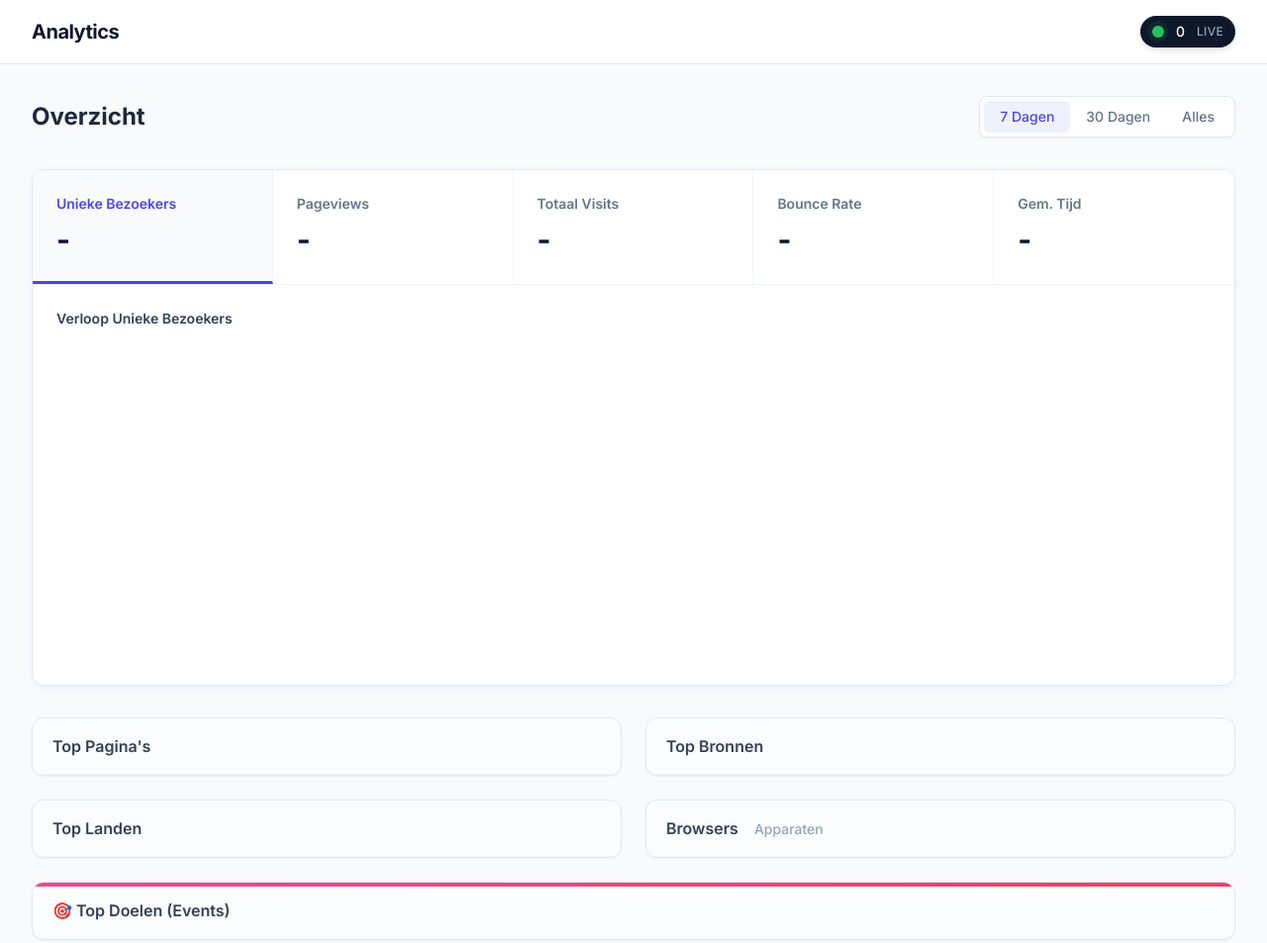
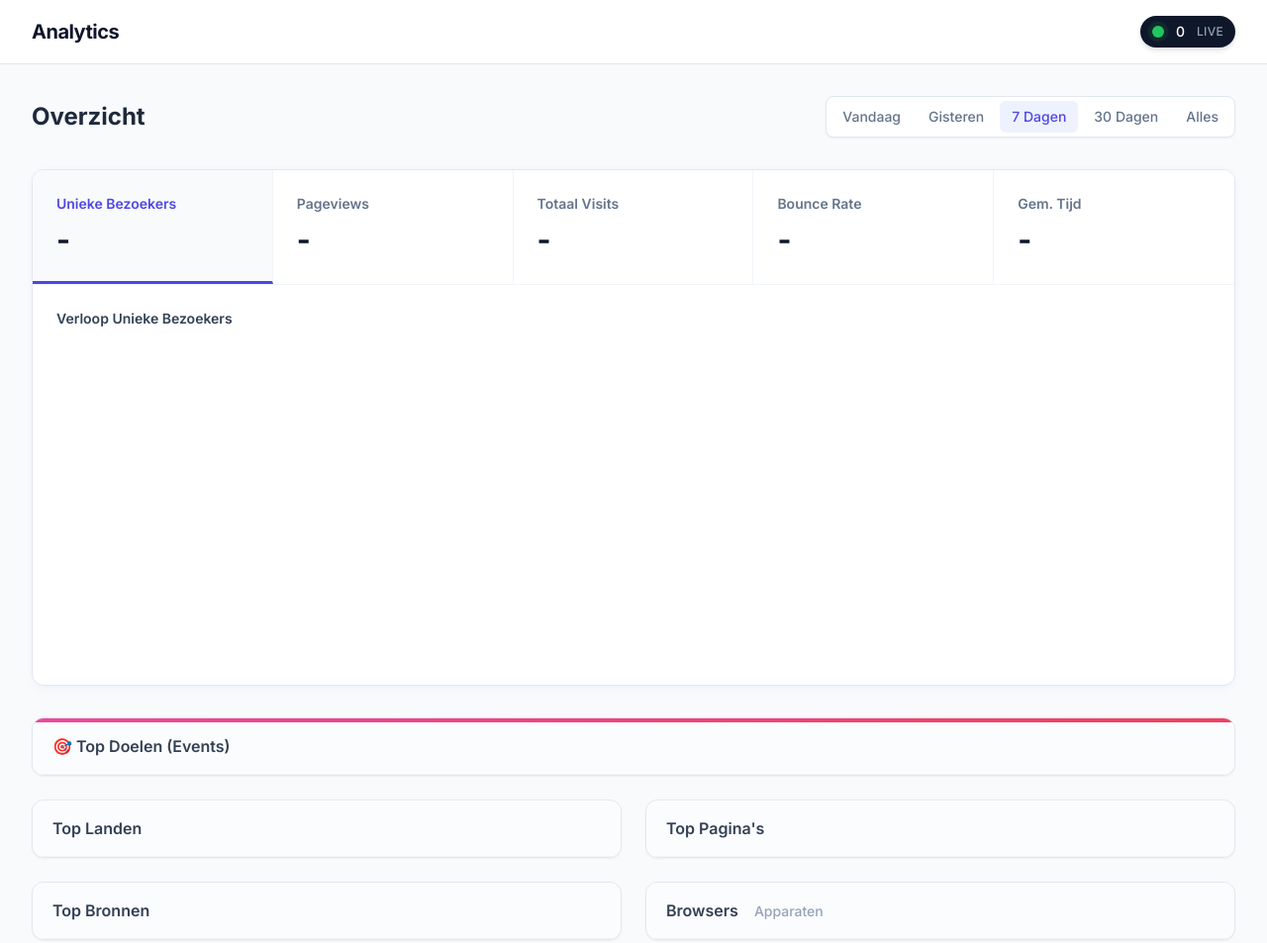
Before and after one commit to rv-bokhoven/mijn-analytics, a website: page public/dashboard.html in a window 1280 px wide. Shown: the top 953 px of the page at 99% size. Drawn offline with nearby package versions, Linux system fonts and the light colour scheme; no server answers.

Commit message:
extra date filters

```diff
--- a/public/dashboard.html
+++ b/public/dashboard.html
@@ -49,10 +49,12 @@
 
         <div class="flex flex-col md:flex-row justify-between items-center mb-8 gap-4">
             <h2 class="text-2xl font-bold text-slate-800">Overzicht</h2>
-            <div class="bg-white p-1 rounded-lg border border-slate-200 shadow-sm flex">
-                <button onclick="setPeriod(7, this)" class="filter-btn px-4 py-1.5 text-sm font-medium rounded-md text-indigo-600 bg-indigo-50 transition-all">7 Dagen</button>
-                <button onclick="setPeriod(30, this)" class="filter-btn px-4 py-1.5 text-sm font-medium rounded-md text-slate-500 hover:text-slate-900 transition-all">30 Dagen</button>
-                <button onclick="setPeriod('all', this)" class="filter-btn px-4 py-1.5 text-sm font-medium rounded-md text-slate-500 hover:text-slate-900 transition-all">Alles</button>
+            <div class="bg-white p-1 rounded-lg border border-slate-200 shadow-sm flex flex-wrap gap-1">
+                <button onclick="setPeriod('today', this)" class="filter-btn px-3 py-1.5 text-sm font-medium rounded-md text-slate-500 hover:text-slate-900 transition-all">Vandaag</button>
+                <button onclick="setPeriod('yesterday', this)" class="filter-btn px-3 py-1.5 text-sm font-medium rounded-md text-slate-500 hover:text-slate-900 transition-all">Gisteren</button>
+                <button onclick="setPeriod(7, this)" class="filter-btn px-3 py-1.5 text-sm font-medium rounded-md text-indigo-600 bg-indigo-50 transition-all">7 Dagen</button>
+                <button onclick="setPeriod(30, this)" class="filter-btn px-3 py-1.5 text-sm font-medium rounded-md text-slate-500 hover:text-slate-900 transition-all">30 Dagen</button>
+                <button onclick="setPeriod('all', this)" class="filter-btn px-3 py-1.5 text-sm font-medium rounded-md text-slate-500 hover:text-slate-900 transition-all">Alles</button>
             </div>
         </div>
 
@@ -87,6 +89,19 @@
 
         <div class="grid grid-cols-1 md:grid-cols-2 gap-6">
 
+            <div class="bg-white rounded-xl border border-slate-200 shadow-sm overflow-hidden flex flex-col relative md:col-span-2">
+                <div class="absolute top-0 left-0 right-0 h-1 bg-gradient-to-r from-pink-500 to-rose-500"></div>
+                <div class="px-5 py-4 border-b border-slate-100 bg-slate-50/50">
+                    <h3 class="font-semibold text-slate-700">🎯 Top Doelen (Events)</h3>
+                </div>
+                <div id="eventsList" class="flex-1 overflow-y-auto max-h-96"></div>
+            </div>
+
+            <div class="bg-white rounded-xl border border-slate-200 shadow-sm overflow-hidden flex flex-col">
+                <div class="px-5 py-4 border-b border-slate-100 bg-slate-50/50"><h3 class="font-semibold text-slate-700">Top Landen</h3></div>
+                <div id="countriesList" class="flex-1 overflow-y-auto max-h-96"></div>
+            </div>
+
             <div class="bg-white rounded-xl border border-slate-200 shadow-sm overflow-hidden flex flex-col">
                 <div class="px-5 py-4 border-b border-slate-100 bg-slate-50/50"><h3 class="font-semibold text-slate-700">Top Pagina's</h3></div>
                 <div id="pagesList" class="flex-1 overflow-y-auto max-h-96"></div>
@@ -98,24 +113,11 @@
             </div>
 
             <div class="bg-white rounded-xl border border-slate-200 shadow-sm overflow-hidden flex flex-col">
-                <div class="px-5 py-4 border-b border-slate-100 bg-slate-50/50"><h3 class="font-semibold text-slate-700">Top Landen</h3></div>
-                <div id="countriesList" class="flex-1 overflow-y-auto max-h-96"></div>
-            </div>
-
-            <div class="bg-white rounded-xl border border-slate-200 shadow-sm overflow-hidden flex flex-col">
                 <div class="px-5 py-4 border-b border-slate-100 bg-slate-50/50 flex items-baseline gap-4">
                     <button onclick="switchDeviceTab('browsers')" id="tab-browsers" class="font-semibold text-slate-700 hover:text-slate-900 focus:outline-none">Browsers</button>
                     <button onclick="switchDeviceTab('devices')" id="tab-devices" class="text-sm font-medium text-slate-400 hover:text-slate-700 focus:outline-none">Apparaten</button>
                 </div>
                 <div id="deviceContainer" class="flex-1 overflow-y-auto max-h-96"></div>
-            </div>
-
-            <div class="bg-white rounded-xl border border-slate-200 shadow-sm overflow-hidden flex flex-col relative md:col-span-2">
-                <div class="absolute top-0 left-0 right-0 h-1 bg-gradient-to-r from-pink-500 to-rose-500"></div>
-                <div class="px-5 py-4 border-b border-slate-100 bg-slate-50/50">
-                    <h3 class="font-semibold text-slate-700">🎯 Top Doelen (Events)</h3>
-                </div>
-                <div id="eventsList" class="flex-1 overflow-y-auto max-h-96"></div>
             </div>
 
         </div>
@@ -156,7 +158,7 @@
             return icons.desktop;
         }
 
-        // --- RENDER LIST (De Uitlijning Fix) ---
+        // --- RENDER LIST (Met perfecte uitlijning) ---
         function renderList(elementId, dataObj, listType = null) {
             const container = document.getElementById(elementId);
             container.innerHTML = '';
@@ -194,7 +196,7 @@
                         ${iconHtml}
                         <span class="text-sm font-medium text-slate-700 truncate" title="${label}">${label}</span>
                     </div>
-                    <span class="relative z-10 text-sm text-slate-600 font-bold font-variant-numeric flex-shrink-0">${count}</span>
+                    <span class="relative z-10 text-sm text-slate-600 font-bold font-variant-numeric flex-shrink-0 ml-2">${count}</span>
                 `;
                 container.appendChild(div);
             });
@@ -213,8 +215,7 @@
             currentDeviceTab = tab;
             const btnB = document.getElementById('tab-browsers');
             const btnD = document.getElementById('tab-devices');
-
-            const activeClass = ['font-semibold', 'text-slate-700'];
+            const activeClass = ['font-semibold', 'text-slate-700', 'text-base'];
             const inactiveClass = ['font-medium', 'text-slate-400', 'text-sm'];
 
             if (tab === 'browsers') {
@@ -228,7 +229,7 @@
             }
         }
 
-        // --- DATA VERWERKING ---
+        // --- DATA LOGICA ---
         function calculateMetrics(data) {
             const uniqueIds = new Set(); const sessions = {};
             data.forEach(view => {
@@ -258,20 +259,13 @@
             chartDataVisitors = {}; chartDataViews = {};
 
             data.forEach(view => {
-                // 1. Standaard Tellers
                 const country = view.country || 'Onbekend'; if(!counts.countries[country]) counts.countries[country] = new Set(); counts.countries[country].add(view.visitorId);
                 const p = new URL(view.url).pathname; if(!counts.pages[p]) counts.pages[p] = new Set(); counts.pages[p].add(view.visitorId);
                 let ref = view.referrer; if (!ref || ref.includes(window.location.hostname) || ref === 'Direct') ref = 'Direct'; else try { ref = new URL(ref).hostname; } catch {} if(!counts.referrers[ref]) counts.referrers[ref] = new Set(); counts.referrers[ref].add(view.visitorId);
                 const dev = view.device || 'Onbekend'; if(!counts.devices[dev]) counts.devices[dev] = new Set(); counts.devices[dev].add(view.visitorId);
                 const brow = view.browser || 'Onbekend'; if(!counts.browsers[brow]) counts.browsers[brow] = new Set(); counts.browsers[brow].add(view.visitorId);
+                if (view.eventName) { if (!counts.events[view.eventName]) counts.events[view.eventName] = new Set(); counts.events[view.eventName].add(view.visitorId); }
 
-                // 2. EVENTS TELLEN (NIEUW!)
-                if (view.eventName) {
-                    if (!counts.events[view.eventName]) counts.events[view.eventName] = new Set();
-                    counts.events[view.eventName].add(view.visitorId);
-                }
-
-                // 3. Grafiek
                 const d = new Date(view.timestamp).toLocaleDateString('nl-NL', { day: 'numeric', month: 'short' });
                 chartDataViews[d] = (chartDataViews[d] || 0) + 1;
                 if (!chartDataVisitors[d]) chartDataVisitors[d] = new Set(); chartDataVisitors[d].add(view.visitorId);
@@ -280,11 +274,10 @@
             Object.keys(chartDataVisitors).forEach(date => chartDataVisitors[date] = chartDataVisitors[date].size);
             const convert = (obj) => { const n={}; Object.keys(obj).forEach(k=>n[k]=obj[k].size); return n; };
 
-            // Render Alles
             renderList('countriesList', convert(counts.countries));
             renderList('pagesList', convert(counts.pages));
             renderList('referrersList', convert(counts.referrers));
-            renderList('eventsList', convert(counts.events)); // <-- Events Renderen
+            renderList('eventsList', convert(counts.events));
 
             loadedDeviceData.browsers = convert(counts.browsers);
             loadedDeviceData.devices = convert(counts.devices);
@@ -292,29 +285,71 @@
             renderChart(currentMetric === 'visitors' ? chartDataVisitors : chartDataViews, currentMetric);
         }
 
-        // --- DATA LOADERS & HELPERS ---
+        // --- HELPER: Datum formatteren (Lokale tijd) ---
+        function fmt(date) {
+            const offset = date.getTimezoneOffset();
+            const localDate = new Date(date.getTime() - (offset * 60 * 1000));
+            return localDate.toISOString().split('T')[0];
+        }
+
+        // --- DATA OPHALEN & VERGELIJKEN (Nieuw!) ---
+        function setPeriod(range, btn) {
+            document.querySelectorAll('.filter-btn').forEach(b => { b.classList.remove('text-indigo-600', 'bg-indigo-50'); b.classList.add('text-slate-500'); });
+            btn.classList.remove('text-slate-500'); btn.classList.add('text-indigo-600', 'bg-indigo-50');
+
+            const now = new Date();
+            let from = null; let to = null;
+
+            if (range === 'today') { from = fmt(now); to = fmt(now); }
+            else if (range === 'yesterday') { now.setDate(now.getDate() - 1); from = fmt(now); to = fmt(now); }
+            else if (range === 'all') { /* null */ }
+            else { to = fmt(now); now.setDate(now.getDate() - range); from = fmt(now); }
+
+            loadData(from, to);
+        }
+
+        async function loadData(from, to) {
+            try {
+                let url = '/api/stats'; if (from) url += `?from=${from}`; if (to) url += `&to=${to}`;
+
+                let prevUrl = null;
+                if (from && to) {
+                    const startCurrent = new Date(from); const endCurrent = new Date(to);
+                    const diffTime = Math.abs(endCurrent - startCurrent);
+                    const diffDays = Math.ceil(diffTime / (1000 * 60 * 60 * 24)) + 1;
+                    const endPrev = new Date(startCurrent); endPrev.setDate(endPrev.getDate() - 1);
+                    const startPrev = new Date(endPrev); startPrev.setDate(startPrev.getDate() - (diffDays - 1));
+                    prevUrl = `/api/stats?from=${fmt(startPrev)}&to=${fmt(endPrev)}`;
+                }
+
+                const promises = [fetch(url)];
+                if (prevUrl) promises.push(fetch(prevUrl));
+                else document.querySelectorAll('.trend-badge').forEach(e => e.classList.add('hidden'));
+
+                const responses = await Promise.all(promises);
+                const currData = await responses[0].json();
+                const prevData = responses[1] ? await responses[1].json() : [];
+
+                const currStats = calculateMetrics(currData);
+                document.getElementById('uniqueVisitors').innerText = currStats.visitors; document.getElementById('totalViewsDisplay').innerText = currStats.views; document.getElementById('totalVisits').innerText = currStats.visits; document.getElementById('bounceRate').innerText = currStats.bounce + '%'; document.getElementById('avgDuration').innerText = `${Math.floor(currStats.duration/60)}m ${currStats.duration%60}s`;
+
+                if (prevData.length > 0 || (prevUrl && prevData.length === 0)) {
+                    const prevStats = calculateMetrics(prevData);
+                    renderTrend('trendVisitors', currStats.visitors, prevStats.visitors); renderTrend('trendViews', currStats.views, prevStats.views); renderTrend('trendVisits', currStats.visits, prevStats.visits); renderTrend('trendBounce', currStats.bounce, prevStats.bounce, true); renderTrend('trendDuration', currStats.duration, prevStats.duration);
+                }
+
+                processData(currData);
+            } catch (err) { console.error("Load error:", err); }
+        }
+
+        // --- GRAFIEK & REALTIME ---
         function renderChart(dataObj, metricType) { if (myChart) myChart.destroy(); const ctx = document.getElementById('mainChart'); const sortedDates = Object.keys(dataObj).sort((a,b) => new Date(a) - new Date(b)); const color = metricType === 'visitors' ? '#4F46E5' : '#10B981'; const gradient = ctx.getContext('2d').createLinearGradient(0, 0, 0, 400); gradient.addColorStop(0, color + '33'); gradient.addColorStop(1, color + '00'); myChart = new Chart(ctx, { type: 'line', data: { labels: sortedDates, datasets: [{ label: metricType, data: sortedDates.map(d => dataObj[d]), borderColor: color, backgroundColor: gradient, borderWidth: 3, tension: 0.3, fill: true, pointRadius: 4, pointBackgroundColor: '#fff', pointBorderColor: color, pointBorderWidth: 2 }] }, options: { responsive: true, maintainAspectRatio: false, plugins: { legend: { display: false }, tooltip: { backgroundColor: '#1E293B', padding: 12, titleFont: {family:'Inter', size:13}, bodyFont: {family:'Inter', size:14, weight:'bold'}, displayColors: false } }, scales: { y: { beginAtZero: true, grid: { borderDash: [4, 4], color: '#E2E8F0' }, ticks: { stepSize: 1, font: {family: 'Inter', weight:'500'}, color: '#64748B' } }, x: { grid: { display: false }, ticks: { font: {family: 'Inter', weight:'500'}, color: '#64748B', maxRotation: 0, autoSkip: true, maxTicksLimit: 7 } } }, interaction: { intersect: false, mode: 'index' } } }); }
-
-        function setPeriod(days, btn) { document.querySelectorAll('.filter-btn').forEach(b => { b.classList.remove('text-indigo-600', 'bg-indigo-50'); b.classList.add('text-slate-500'); }); btn.classList.remove('text-slate-500'); btn.classList.add('text-indigo-600', 'bg-indigo-50'); loadData(days); }
         async function checkRealtime() { try { const res = await fetch('/api/realtime'); const data = await res.json(); document.getElementById('liveCount').innerText = data.visitors; if(data.visitors > 0) document.title = `(${data.visitors}) Analytics`; else document.title = 'Analytics'; } catch(e) {} }
 
-        async function loadData(days = 7) {
-            try {
-                const now = new Date(); const startCurrent = new Date(); const endPrev = new Date(); const startPrev = new Date();
-                if (days === 'all') { document.querySelectorAll('.trend-badge').forEach(e => e.classList.add('hidden')); const res = await fetch('/api/stats'); const data = await res.json(); processData(data); return; }
-                startCurrent.setDate(now.getDate() - days); endPrev.setDate(startCurrent.getDate() - 1); startPrev.setDate(endPrev.getDate() - days);
-                const fmt = d => d.toISOString().split('T')[0];
-                const [resCurr, resPrev] = await Promise.all([ fetch(`/api/stats?from=${fmt(startCurrent)}`), fetch(`/api/stats?from=${fmt(startPrev)}&to=${fmt(endPrev)}`) ]);
-                const currData = await resCurr.json(); const prevData = await resPrev.json();
-                const currStats = calculateMetrics(currData); const prevStats = calculateMetrics(prevData);
-                document.getElementById('uniqueVisitors').innerText = currStats.visitors; document.getElementById('totalViewsDisplay').innerText = currStats.views; document.getElementById('totalVisits').innerText = currStats.visits; document.getElementById('bounceRate').innerText = currStats.bounce + '%'; document.getElementById('avgDuration').innerText = `${Math.floor(currStats.duration/60)}m ${currStats.duration%60}s`;
-                renderTrend('trendVisitors', currStats.visitors, prevStats.visitors); renderTrend('trendViews', currStats.views, prevStats.views); renderTrend('trendVisits', currStats.visits, prevStats.visits); renderTrend('trendBounce', currStats.bounce, prevStats.bounce, true); renderTrend('trendDuration', currStats.duration, prevStats.duration);
-                processData(currData);
-            } catch (err) { console.error(err); }
-        }
-
-        // START
-        setPeriod(7, document.querySelector('button')); checkRealtime(); setInterval(checkRealtime, 5000);
+        // START (Default 7 dagen)
+        const defaultBtn = document.querySelectorAll('.filter-btn')[2];
+        setPeriod(7, defaultBtn);
+        checkRealtime(); setInterval(checkRealtime, 5000);
     </script>
 </body>
 </html>
```
